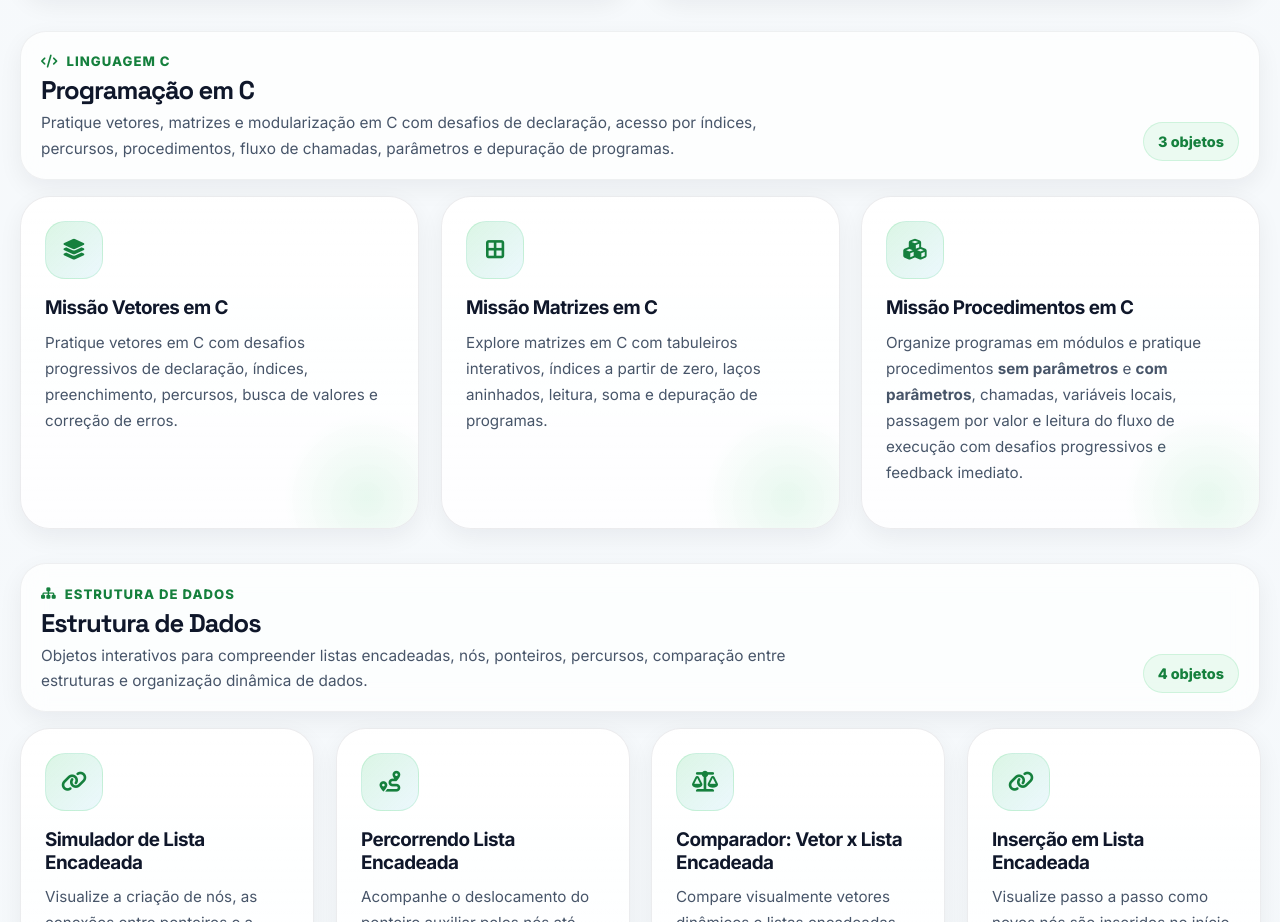
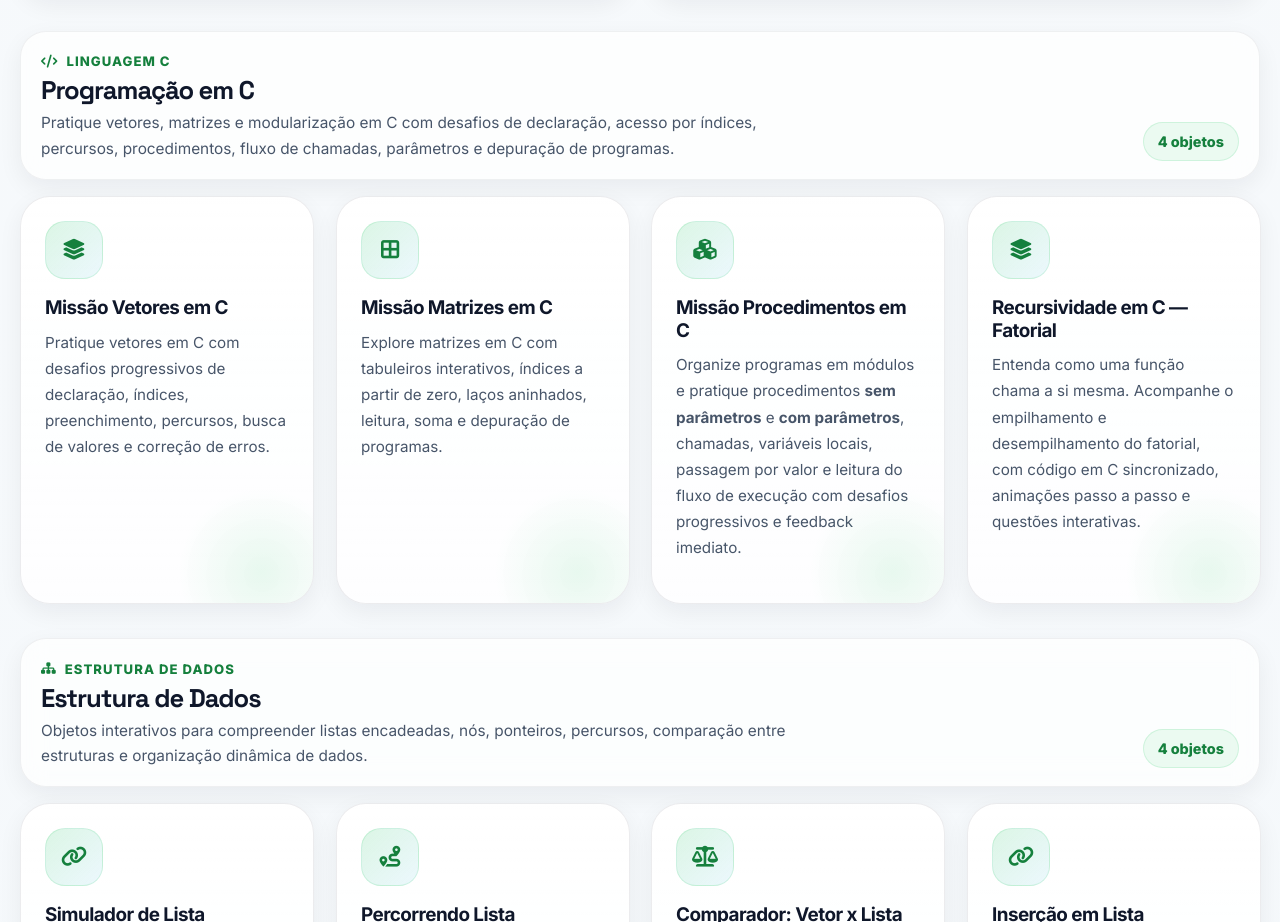
Before and after one commit to cristhianobv/site, a plain HTML site: page objetos.html in a window 1280 px wide. Shown: the part 4364-5286 px from the top of the page. Drawn offline with Linux system fonts and the light colour scheme.

Commit message:
Adiciona card de recursividade à seção de Linguagem C

```diff
--- a/objetos.html
+++ b/objetos.html
@@ -1545,7 +1545,7 @@
                   de chamadas, parâmetros e depuração de programas.
                 </p>
               </div>
-              <div class="object-group-count">3 objetos</div>
+              <div class="object-group-count">4 objetos</div>
             </div>
             <div class="objects-grid">
               <article class="object-card reveal">
@@ -1601,6 +1601,24 @@
                   <strong>sem parâmetros</strong> e <strong>com parâmetros</strong>,
                   chamadas, variáveis locais, passagem por valor e leitura do
                   fluxo de execução com desafios progressivos e feedback imediato.
+                </p>
+              </article>
+              <article class="object-card reveal delay-2">
+                <a
+                  href="recursividade_fatorial_c.html"
+                  style="text-decoration: none; color: inherit"
+                  ><div class="object-icon">
+                    <i class="fas fa-layer-group"></i></div
+                ></a>
+                <a
+                  href="recursividade_fatorial_c.html"
+                  style="text-decoration: none; color: inherit"
+                  ><h3 class="object-title">Recursividade em C — Fatorial</h3></a
+                >
+                <p class="object-desc">
+                  Entenda como uma função chama a si mesma. Acompanhe o
+                  empilhamento e desempilhamento do fatorial, com código em C
+                  sincronizado, animações passo a passo e questões interativas.
                 </p>
               </article>
             </div>
```
